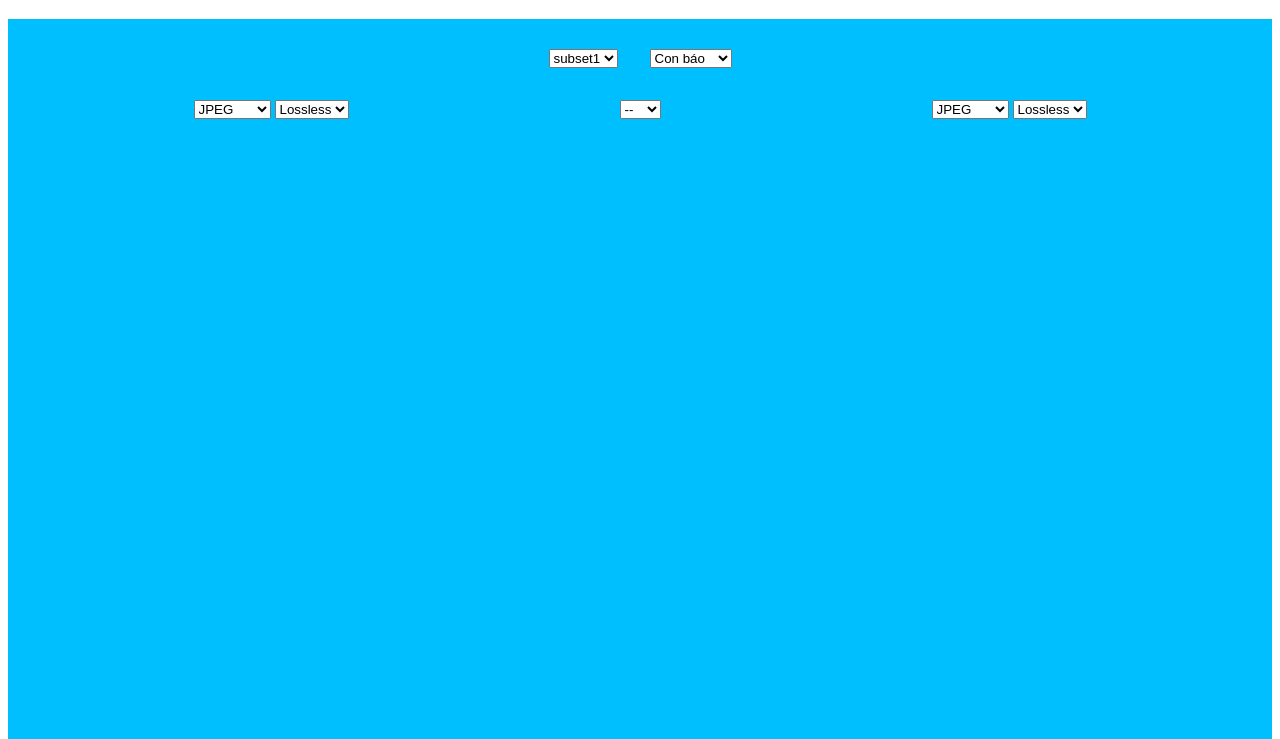
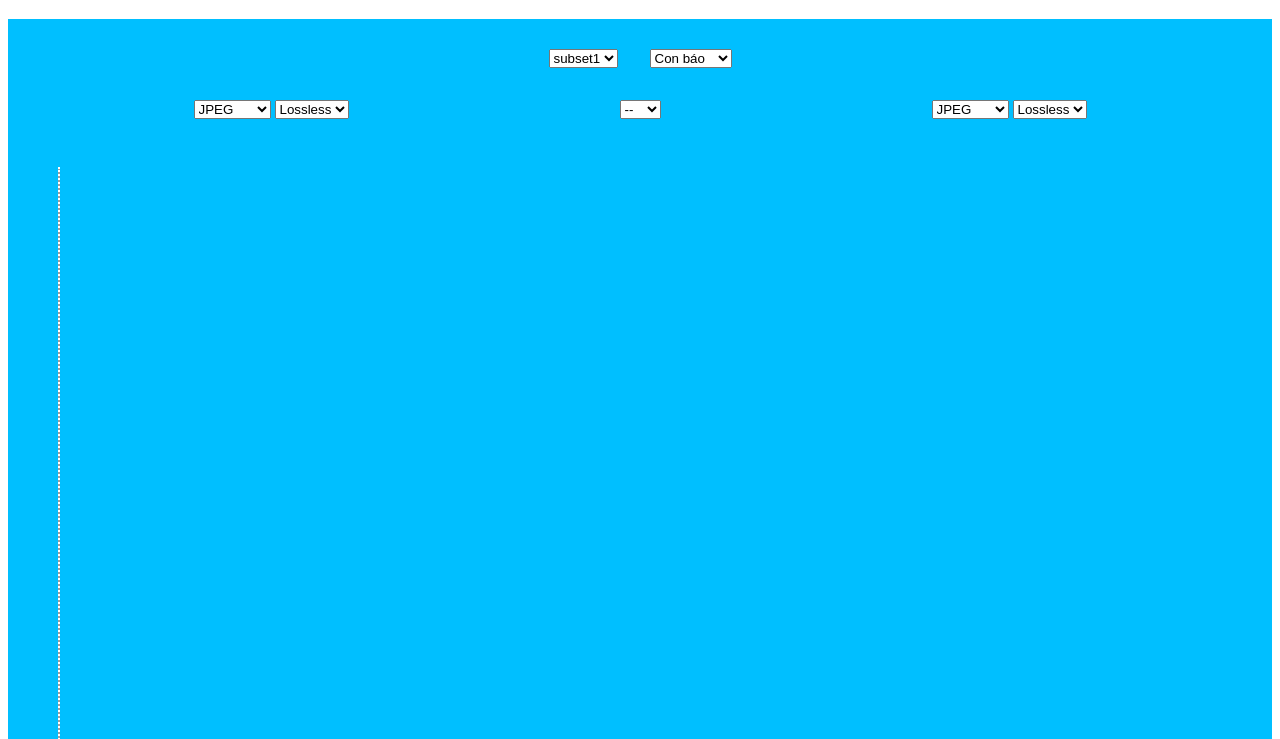
Before and after one commit to Yuha250301/image-compression-web, a plain HTML site: page index.html in a window 1280 px wide. Shown: the part 61-800 px from the top of the page. Drawn offline with nearby package versions, Linux system fonts and the light colour scheme; grey boxes are pictures that could not be loaded.

Commit message:
Add split line

```diff
--- a/styles.css
+++ b/styles.css
@@ -40,7 +40,8 @@
     background-position: left;
     background-repeat: no-repeat;
     background-size: cover;
-    z-index: 100;
+    z-index: 101;
+    border-right: 2px dotted white;
 }
 .image-right {
     right:0;
```
